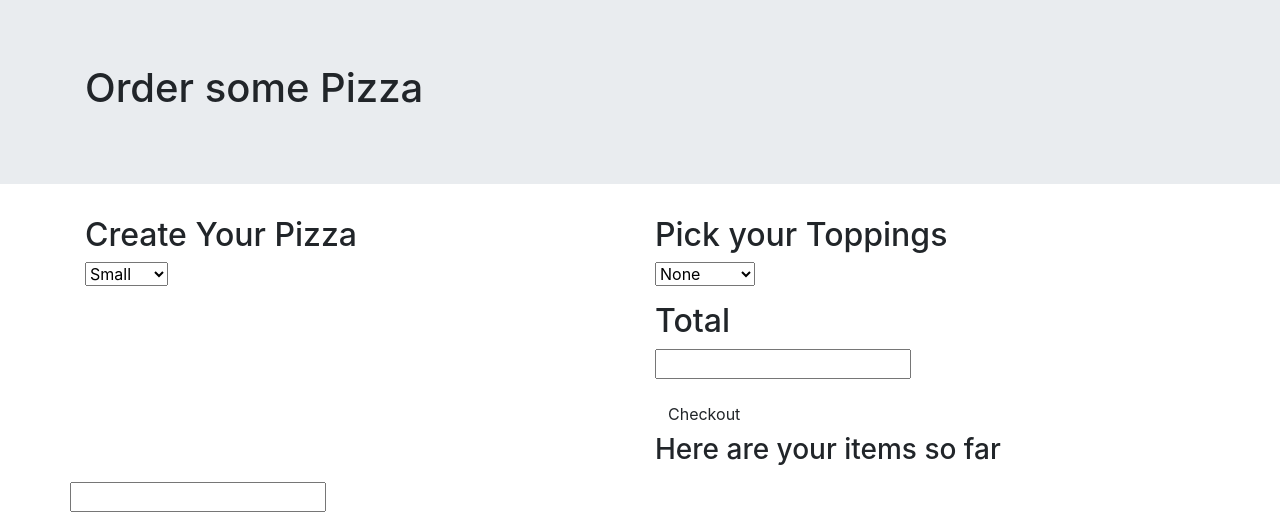
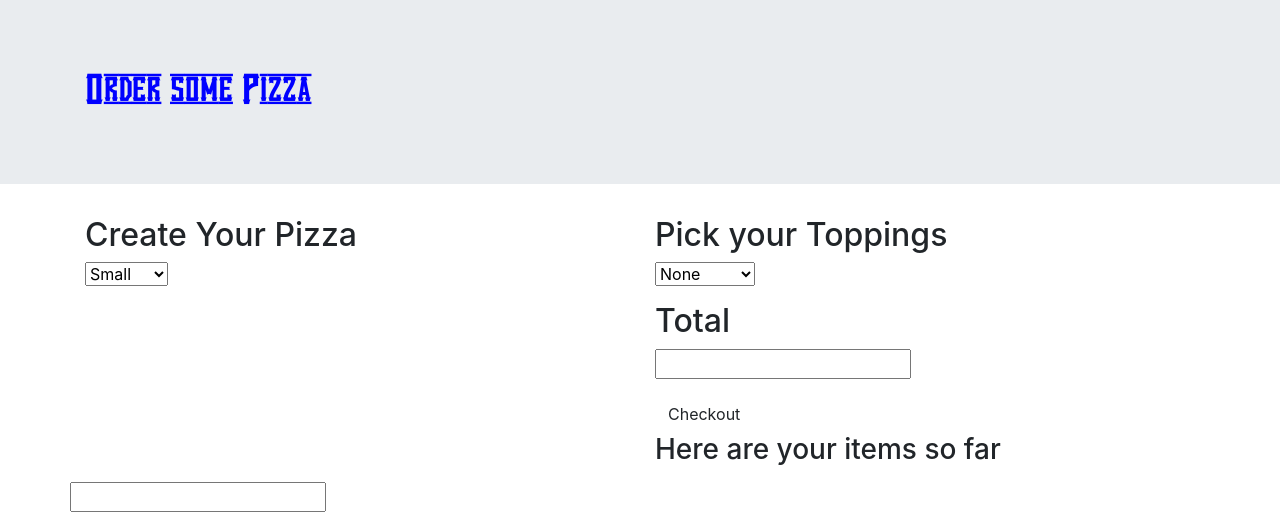
Before and after one commit to ebezjian/Project-4, a plain HTML site: page index.html in a window 1280 px wide. Drawn offline with Linux system fonts and the light colour scheme.

Commit message:
add custom font to css file and jumbotron in css

```diff
--- a/css/styles.css
+++ b/css/styles.css
@@ -0,0 +1,11 @@
+
+
+.jumbotron-fluid {
+  font-family: 'vanillaW';
+  color: blue;
+}
+
+@font-face {
+  font-family: 'vanillaW';
+  src: url(vanilla\ whale.ttf);
+}
```
Also changed, not shown: index.html (+1 -1 lines), css/beauty.TTF (added), css/vanilla whale.ttf (added), 1 other file.
